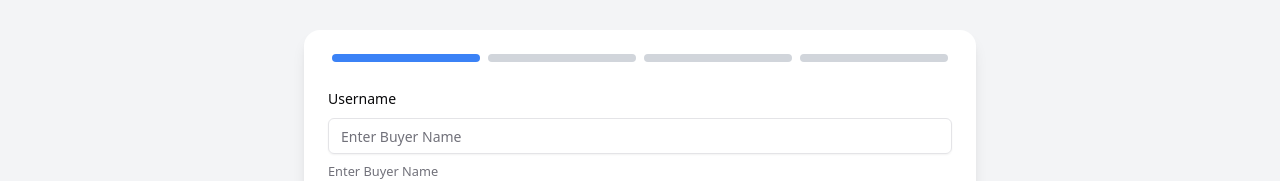
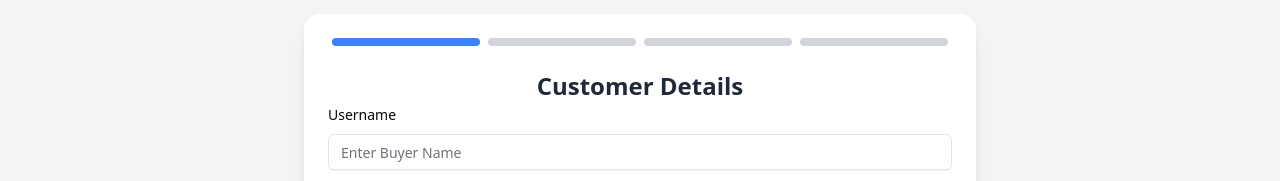
Before and after one commit to hexabytecode/next-invoice-generator, a Next.js app: page /invoices/new in a window 1280 px wide. Shown: the part 147-328 px from the top of the page. Built offline with nearby package versions, Linux system fonts and the light colour scheme; no server answers.

Commit message:
feature: created a header for step form

```diff
--- a/src/app/invoices/new/page.tsx
+++ b/src/app/invoices/new/page.tsx
@@ -4,6 +4,7 @@ import { useStore } from "@/store/invoiceStore";
 import { InvoiceType } from "@/types/invoiceTypes";
 import { StepProgress } from "@/components/ui/stepProgress";
 import { steps, stepsLength } from "@/constants/steps";
+import { StepHeader } from "@/components/invoice-form/StepHeader";
 
 export default function InvoiceFormController() {
   const { step, setStep, setInvoice } = useStore();
@@ -41,7 +42,8 @@ export default function InvoiceFormController() {
       <div className="w-full max-w-2xl bg-white p-6 shadow-lg rounded-2xl">
         {/* Step Progress Bar */}
         <StepProgress />
-
+        {/* Stepper header */}
+        <StepHeader />
         {/* Form Component */}
         {StepComponent ? (
           <StepComponent handleNext={handleNext} handleBack={handleBack} />
--- a/src/components/invoice-form/CustomerDetails.tsx
+++ b/src/components/invoice-form/CustomerDetails.tsx
@@ -2,7 +2,7 @@ import { CustomerDetailsSchema } from "@/schema/invoiceSchema";
 import { useForm } from "react-hook-form";
 import { zodResolver } from "@hookform/resolvers/zod";
 import { z } from "zod";
-import { StepNavigationButtons } from "../StepNavigation";
+import { StepNavigationButtons } from "./StepNavigation";
 import {
   Form,
   FormControl,
--- a/src/components/invoice-form/InvoiceConfirmation.tsx
+++ b/src/components/invoice-form/InvoiceConfirmation.tsx
@@ -24,7 +24,7 @@ import {
 } from "@/components/ui/popover";
 import { Switch } from "@/components/ui/switch";
 import { FormChildProps } from "@/types/ui/formTypes";
-import { StepNavigationButtons } from "../StepNavigation";
+import { StepNavigationButtons } from "./StepNavigation";
 
 export const InvoiceConfirmation = ({
   handleNext,
--- a/src/components/invoice-form/ItemDetails.tsx
+++ b/src/components/invoice-form/ItemDetails.tsx
@@ -14,7 +14,7 @@ import {
 import { Input } from "@/components/ui/input";
 import { Button } from "../ui/button";
 import { FormChildProps } from "@/types/ui/formTypes";
-import { StepNavigationButtons } from "../StepNavigation";
+import { StepNavigationButtons } from "./StepNavigation";
 
 export const ItemDetails = ({ handleNext, handleBack }: FormChildProps) => {
   const formSchema = ItemDetailsSchema;
--- /dev/null
+++ b/src/components/invoice-form/StepHeader.tsx
@@ -0,0 +1,11 @@
+import { steps } from "@/constants/steps";
+import { useStore } from "@/store/invoiceStore";
+
+export const StepHeader = () => {
+  const { step } = useStore();
+  return (
+    <h1 className="text-2xl font-bold text-center text-gray-800">
+      {steps?.[step - 1]?.title}
+    </h1>
+  );
+};
--- a/src/components/StepNavigation.tsx
+++ b/src/components/invoice-form/StepNavigation.tsx
@@ -1,4 +1,4 @@
-import { Button } from "./ui/button";
+import { Button } from "../ui/button";
 import { useStore } from "@/store/invoiceStore";
 import { stepsLength } from "@/constants/steps";
 
--- a/src/components/invoice-form/TransportDetails.tsx
+++ b/src/components/invoice-form/TransportDetails.tsx
@@ -13,7 +13,7 @@ import {
 } from "@/components/ui/form";
 import { Input } from "@/components/ui/input";
 import { FormChildProps } from "@/types/ui/formTypes";
-import { StepNavigationButtons } from "../StepNavigation";
+import { StepNavigationButtons } from "./StepNavigation";
 
 export const TransportDetails = ({
   handleNext,
--- a/src/constants/steps.ts
+++ b/src/constants/steps.ts
@@ -4,10 +4,10 @@ import { TransportDetails } from "@/components/invoice-form/TransportDetails";
 import { InvoiceConfirmation } from "@/components/invoice-form/InvoiceConfirmation";
 
 export const steps = [
-  { id: 1, component: CustomerDetails },
-  { id: 2, component: ItemDetails },
-  { id: 3, component: TransportDetails },
-  { id: 4, component: InvoiceConfirmation },
+  { id: 1, title: "Customer Details", component: CustomerDetails },
+  { id: 2, title: "Item Details", component: ItemDetails },
+  { id: 3, title: "Transport Details", component: TransportDetails },
+  { id: 4, title: "Invoice Confirmation", component: InvoiceConfirmation },
 ];
 
 export const stepsLength = steps.length;
```
